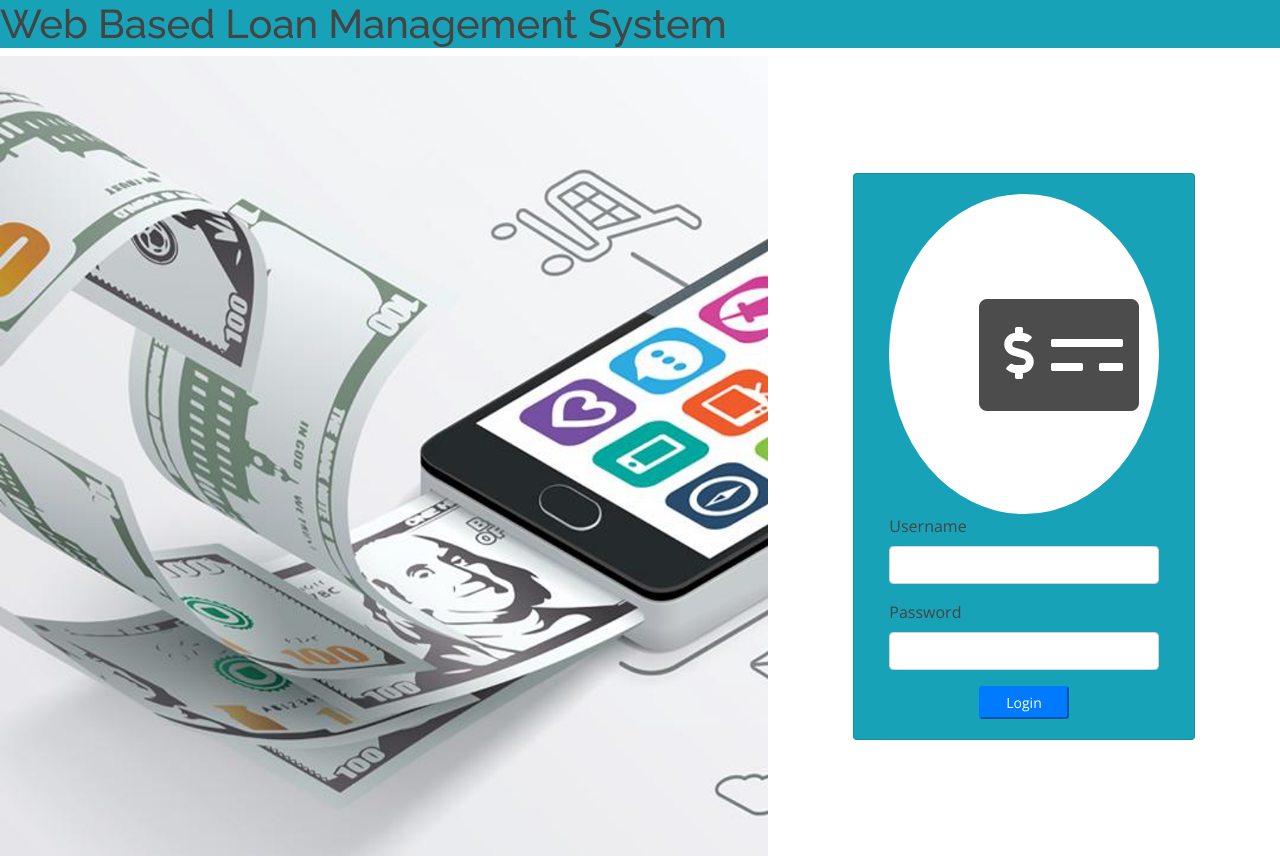
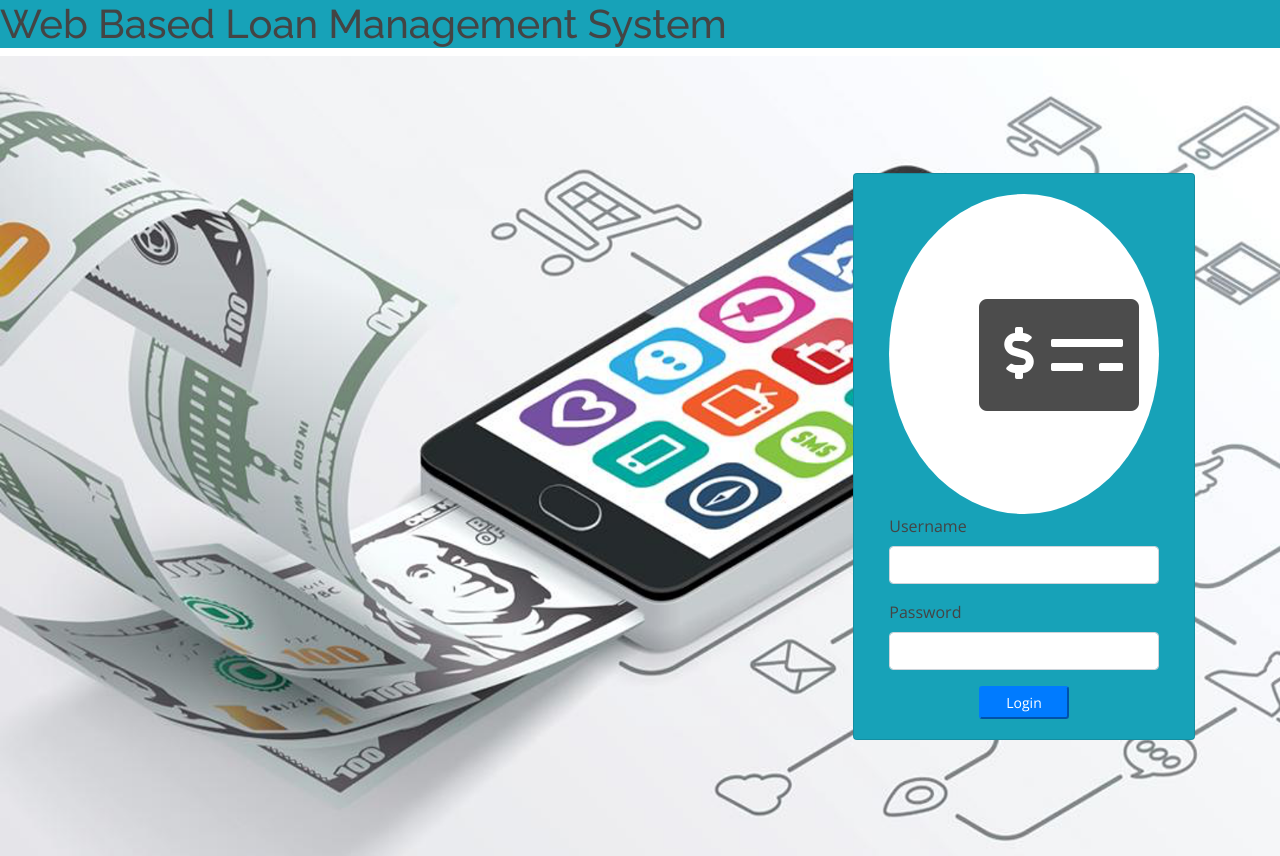
Before and after one commit to Hari7Me/LMS_FRT, a PHP site: page /login.php in a window 1280 px wide. Run offline with PHP 8.4, Linux system fonts and the light colour scheme; data that the repository does not hold is empty; some libraries are stand-ins or nearby versions.

Commit message:
Update login.php

```diff
--- a/login.php
+++ b/login.php
@@ -41,7 +41,7 @@ header("location:index.php?page=home");
 	#login-left{
 		position: absolute;
 		left:0;
-		width:60%;
+		width:100%;
 		height: calc(100%);
 		background:#59b6ec61;
 		display: flex;
@@ -62,6 +62,15 @@ header("location:index.php?page=home");
     border-radius: 50% 50%;
     color: #000000b3;
     z-index: 10;
+}
+div#login-right::before {
+    content: "";
+    position: absolute;
+    top: 0;
+    left: 0;
+    width: calc(100%);
+    height: calc(100%);
+    background: transparent;
 }
 
 
```
